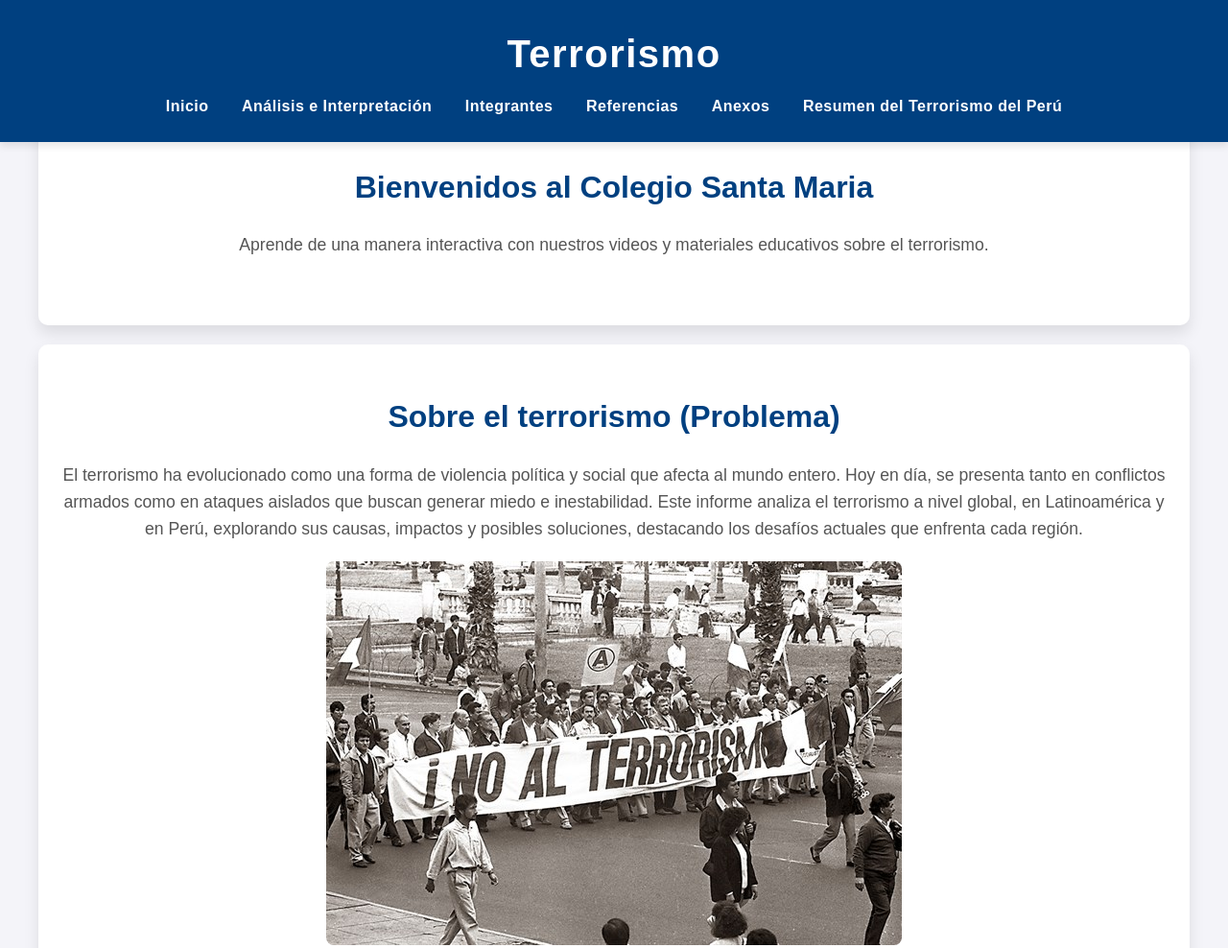
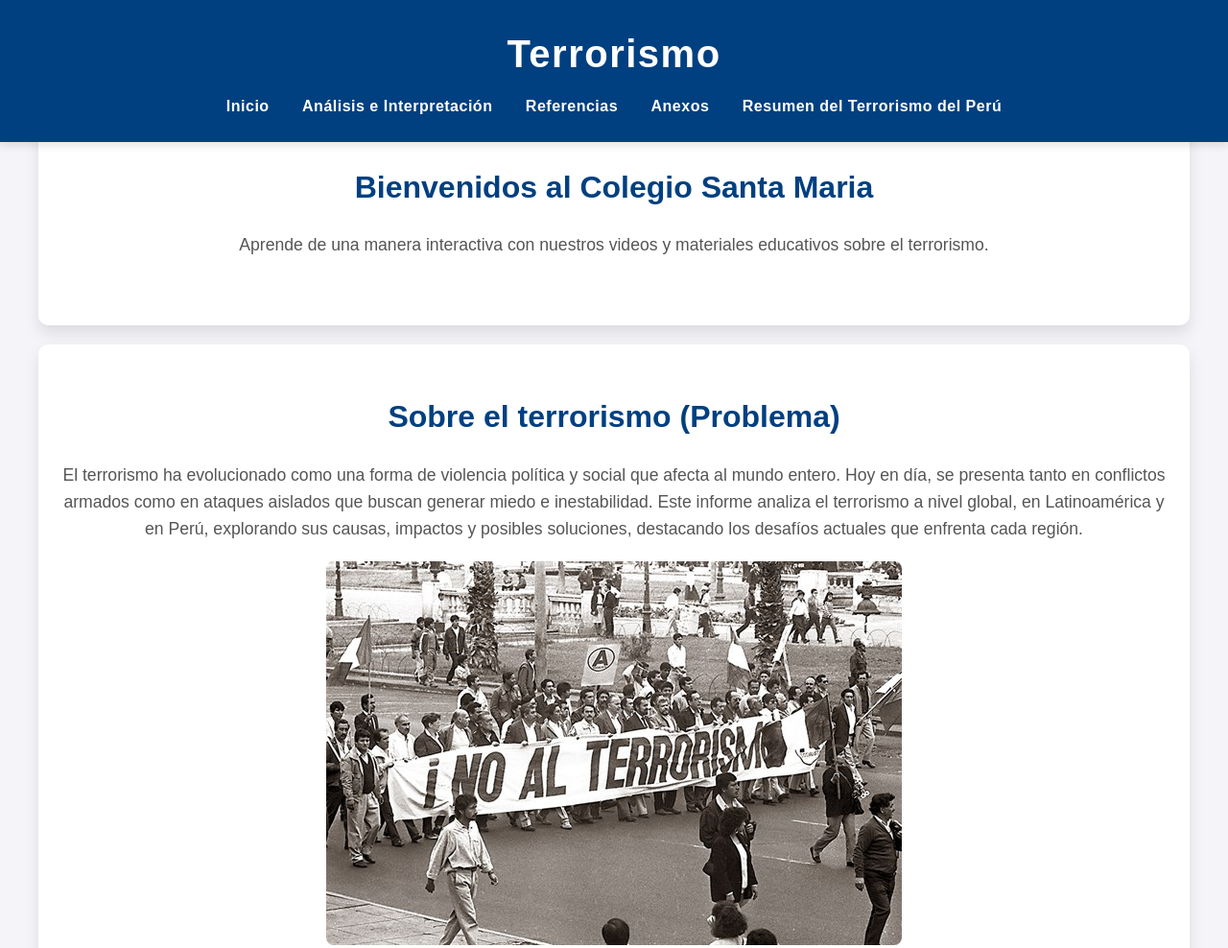
Before and after one commit to ErickL-dev/terrorismo-en-el-peru, a plain HTML site: page index.html in a window 1280 px wide. Shown: the top 988 px of the page at 96% size. Drawn offline with Linux system fonts and the light colour scheme.

Commit message:
index.html

```diff
--- a/index.html
+++ b/index.html
@@ -16,7 +16,6 @@
             <ul>
                 <li><a href="#inicio">Inicio</a></li>
                 <li><a href="#analisis-e-interpretacion">Análisis e Interpretación</a></li>
-                <li><a href="#integrantes">Integrantes</a></li>
                 <li><a href="#referencias">Referencias</a></li>
                 <li><a href="#anexos">Anexos</a></li>
                 <li><a href="#resumen-del-terrorismo-del-peru">Resumen del Terrorismo del Perú</a></li>
```
